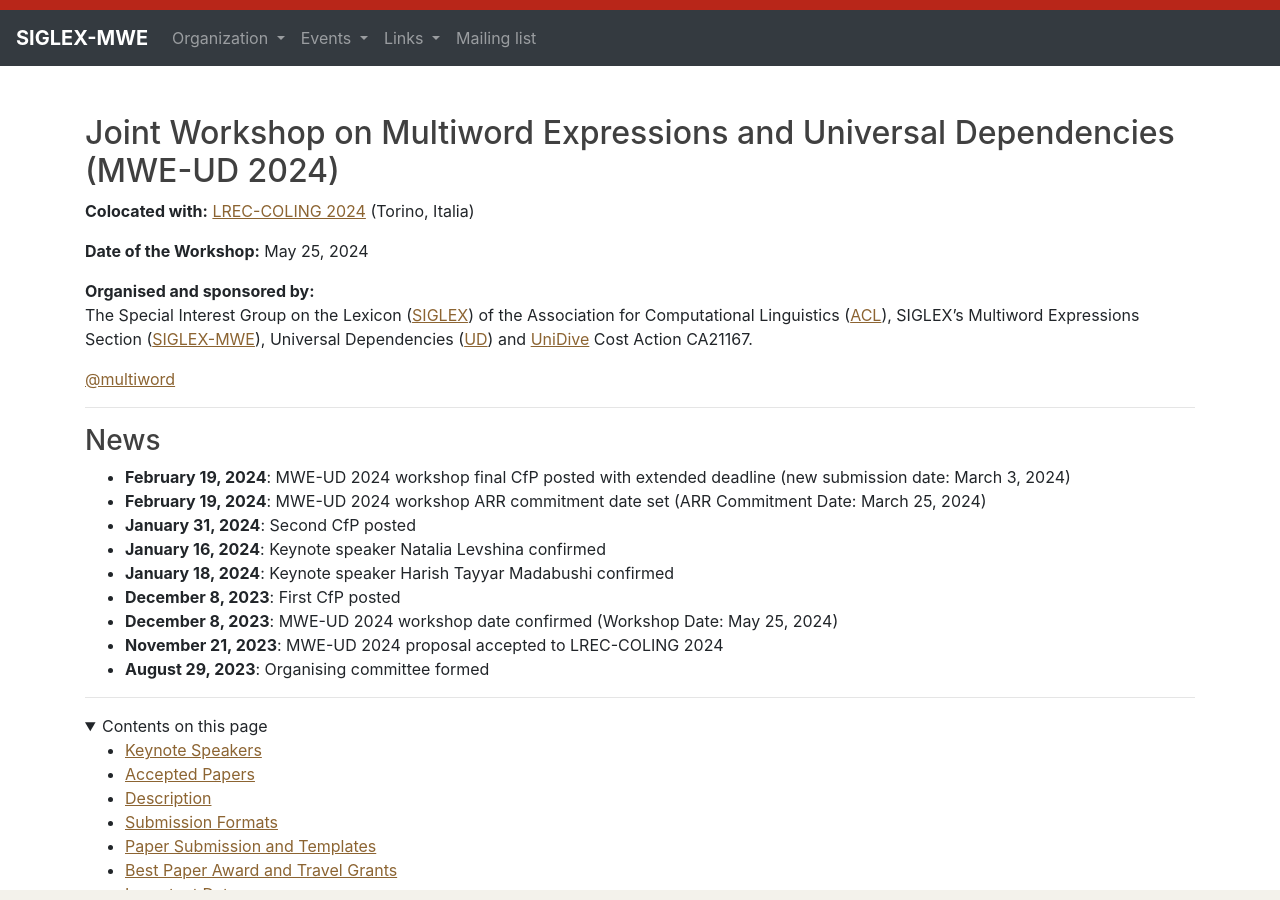
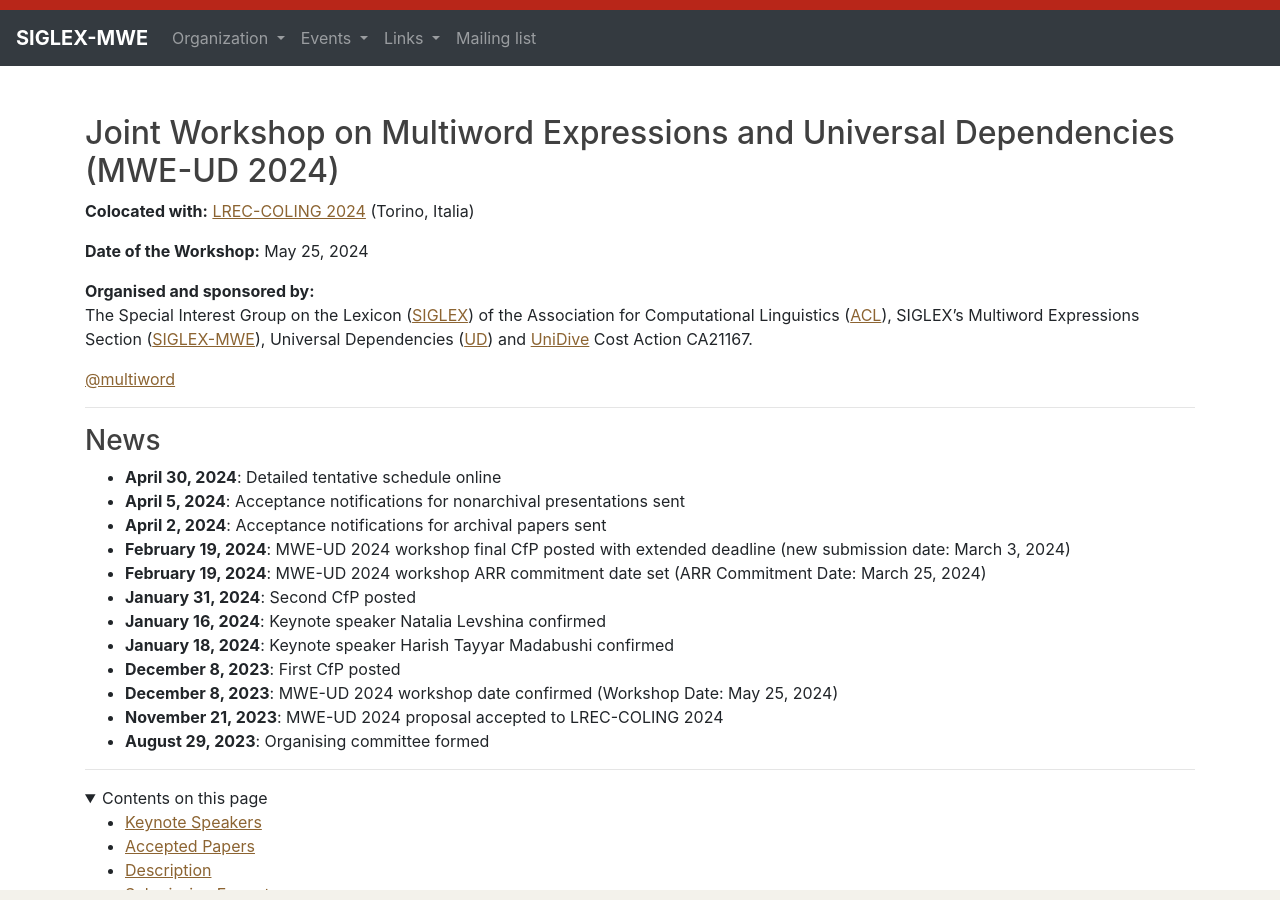
Before and after one commit to multiword/multiword.github.io, a Jekyll site: the page built from mweud2024/index.md, in a window 1280 px wide and 900 px high. Built offline with Jekyll 4.4.1, drawn with Linux system fonts in a browser that asks for light colours; comment, search, counter and statistics services are not loaded.

Commit message:
Added some news

```diff
--- a/mweud2024/index.md
+++ b/mweud2024/index.md
@@ -18,9 +18,9 @@
 
 ### News
 
-<!--
-* **13 Apr 2023**: Detailed tentative schedule online
--->
+* **April 30, 2024**: Detailed tentative schedule online
+* **April 5, 2024**: Acceptance notifications for nonarchival presentations sent
+* **April 2, 2024**: Acceptance notifications for archival papers sent
 * **February 19, 2024**: MWE-UD 2024 workshop final CfP posted with extended deadline (new submission date: March 3, 2024)
 * **February 19, 2024**: MWE-UD 2024 workshop ARR commitment date set (ARR Commitment Date: March 25, 2024)
 * **January 31, 2024**: Second CfP posted
```
